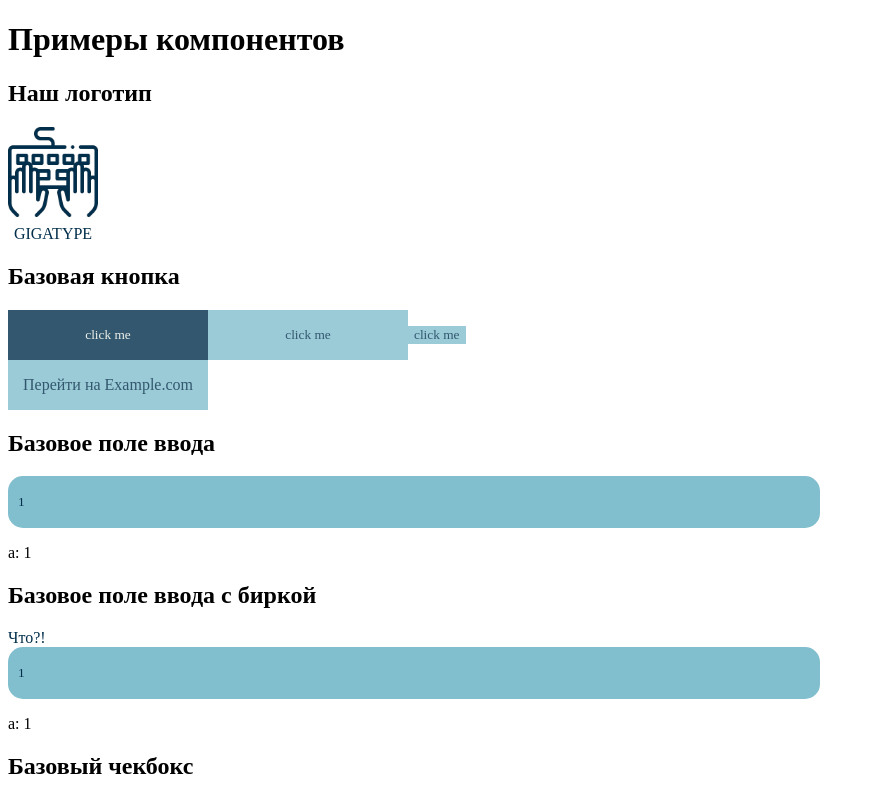
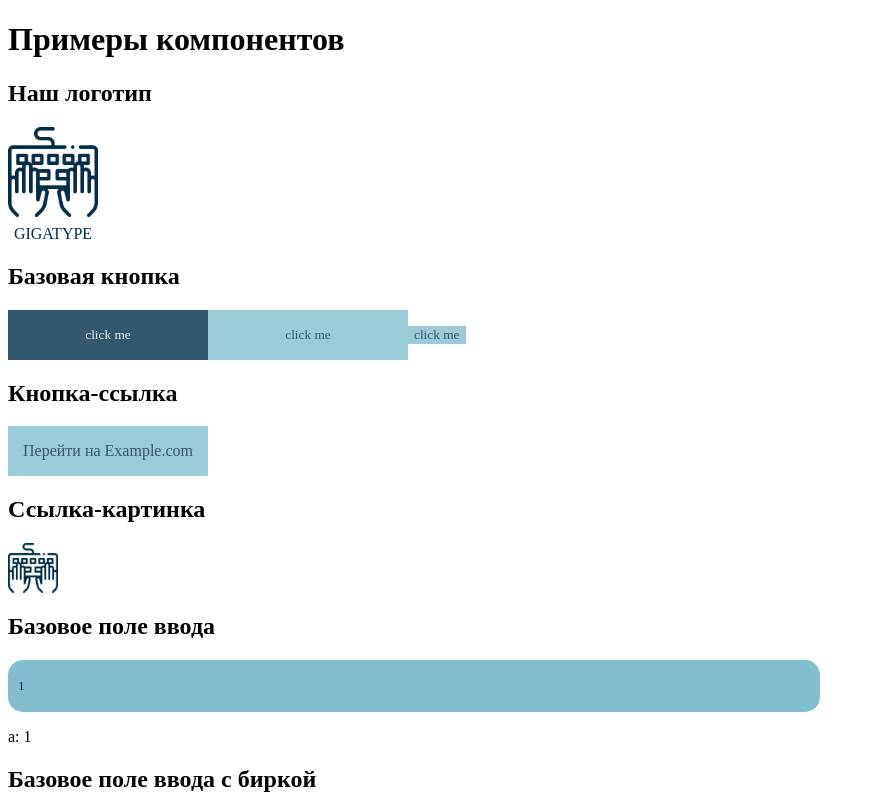
Before and after one commit to golosoman/GigaType, a Vue app in the folder frontend/: page / in a window 1280 px wide. Shown: the top 798 px of the page, without its empty margins (0-875 px from the left). Built offline with nearby package versions, Linux system fonts and the light colour scheme; the HTML template or start-up script is replaced by a standard one.

Commit message:
modify components, add new component ImageLink, refactoring

```diff
--- a/frontend/src/component/UI/button/index.ts
+++ b/frontend/src/component/UI/button/index.ts
@@ -1,4 +1,3 @@
 import BaseButton from "./BaseButton.vue";
-import BaseLink from "./BaseLink.vue";
 
-export { BaseButton, BaseLink };
+export { BaseButton };
--- a/frontend/src/component/UI/checkbox/BaseCheckbox.vue
+++ b/frontend/src/component/UI/checkbox/BaseCheckbox.vue
@@ -54,6 +54,16 @@ export default defineComponent({
     border-radius: 4px;
     margin-right: 10px;
     position: relative;
+    transition: background-color 0.3s, border-color 0.3s;
+    /* Добавляем плавный переход */
+}
+
+/* Эффект затемнения при наведении */
+.checkbox-container:hover .checkmark {
+    background-color: rgba(128, 190, 206, 0.5);
+    /* Полупрозрачный цвет */
+    border-color: #3c6d74;
+    /* Изменяем цвет рамки */
 }
 
 .checkbox-container input:checked+.checkmark {
--- a/frontend/src/component/UI/index.ts
+++ b/frontend/src/component/UI/index.ts
@@ -4,3 +4,4 @@ export * from "./dropdown";
 export * from "./input";
 export * from "./logo";
 export * from "./notification";
+export * from "./link";
--- a/frontend/src/component/UI/button/BaseLink.vue
+++ b/frontend/src/component/UI/link/BaseLink.vue
@@ -20,12 +20,6 @@ export default defineComponent({
             default: ''
         }
     },
-    methods: {
-        handleClick(event: MouseEvent) {
-            // Здесь можно добавить дополнительную логику, если нужно
-            // Например, предотвращение перехода по ссылке при выполнении определенных условий
-        }
-    }
 });
 </script>
 
--- /dev/null
+++ b/frontend/src/component/UI/link/ImageLink.vue
@@ -0,0 +1,49 @@
+<template>
+    <a :href="url" class="image-link" :style="customStyle" target="_blank" rel="noopener noreferrer">
+        <img :src="imageSrc" :alt="altText" class="image-link__image" />
+    </a>
+</template>
+
+<script lang="ts">
+import { defineComponent } from 'vue';
+
+export default defineComponent({
+    name: 'ImageLink',
+    props: {
+        url: {
+            type: String,
+            required: true,
+        },
+        imageSrc: {
+            type: String,
+            required: true,
+        },
+        altText: {
+            type: String,
+            default: 'Image',
+        },
+        customStyle: {
+            type: String,
+            required: false,
+            default: ''
+        },
+    },
+});
+</script>
+
+<style scoped>
+.image-link {
+    display: flex;
+    align-items: center;
+    text-decoration: none;
+    color: inherit;
+    /* Убираем цвет ссылки, чтобы использовать цвет текста */
+}
+
+.image-link__image {
+    max-width: 50px;
+    /* Устанавливаем максимальную ширину для изображения */
+    margin-right: 8px;
+    /* Отступ между изображением и текстом */
+}
+</style>
--- /dev/null
+++ b/frontend/src/component/UI/link/index.ts
@@ -0,0 +1,4 @@
+import BaseLink from "./BaseLink.vue";
+import ImageLink from "./ImageLink.vue";
+
+export { BaseLink, ImageLink };
--- a/frontend/src/component/UI/logo/BaseLogo.vue
+++ b/frontend/src/component/UI/logo/BaseLogo.vue
@@ -1,7 +1,7 @@
 <template>
     <div class="content">
         <div class="logoContainer">
-            <img src="@/assets/Logo.png" alt="Логотип" class="logoImg" :style="customStyleForImg" />
+            <img :src="logoSrc" alt="Логотип" class="logoImg" :style="customStyleForImg" />
             <span class="logoText" :style="customStyleForText">GIGATYPE</span>
         </div>
     </div>
@@ -13,6 +13,10 @@ import { defineComponent } from 'vue';
 export default defineComponent({
     name: 'BaseLogo',
     props: {
+        logoSrc: {
+            type: String,
+            required: true // Делаем этот пропс обязательным
+        },
         customStyleForImg: {
             type: String,
             default: ''
@@ -29,15 +33,12 @@ export default defineComponent({
 .content {
     display: flex;
     align-items: flex-start;
-    /* Выравнивание по верхнему краю для родительского контейнера */
 }
 
 .logoContainer {
     display: flex;
     flex-direction: column;
-    /* Устанавливаем направление колонкой */
     align-items: center;
-    /* Центрируем элементы по горизонтали внутри logoContainer */
 }
 
 .logoImg {
@@ -48,6 +49,5 @@ export default defineComponent({
     font-family: "Alata";
     color: #012E4A;
     margin-top: 8px;
-    /* Отступ между изображением и текстом */
 }
 </style>
--- a/frontend/src/views/HomeView.vue
+++ b/frontend/src/views/HomeView.vue
@@ -1,11 +1,13 @@
 <script setup lang="ts">
-import { BaseButton, BaseInput, BaseInputWithLabel, BaseLogo, BaseDropdown, BaseCheckbox, BaseCheckboxGroup, Toast, BaseLink } from '@/component/UI'
 
 import TrainingField from '@/component/Trainer/TrainingField.vue';
+import ImageUrl from '@/assets/Logo.png'
 import AuthForm from '@/component/Auth/AuthForm.vue';
 import TypingTrainer from '@/component/Trainer/TypingTrainer.vue';
 import { ref } from 'vue';
+import { BaseButton, BaseInput, BaseInputWithLabel, BaseLogo, BaseDropdown, BaseCheckbox, BaseCheckboxGroup, Toast, BaseLink, ImageLink } from '@/component/UI'
 
+const imgUrl = ref(ImageUrl);
 let a = ref("1"); // Просто для теста базовых input
 const login = ref('') // Двусторонняя привязка с полем логин в форме auth
 const password = ref('') // Двусторонняя привязка с полем пароль в форме auth
@@ -20,6 +22,7 @@ const handleSelectedValues = (values: string[]) => {
 const toastVisible = ref(false);
 const toastMessage = ref('');
 const toastType = ref('info');
+
 
 const showToast = (message: string, type: string) => {
   toastMessage.value = message;
@@ -75,7 +78,8 @@ const handleErrorCompletion = (data: any[]) => {
     <div>
       <h1>Примеры компонентов</h1>
       <h2>Наш логотип</h2>
-      <BaseLogo customStyleForImg="width: 90px; height: auto;"></BaseLogo>
+      <BaseLogo :logoSrc="imgUrl" customStyleForImg="width: 90px; height: auto;">
+      </BaseLogo>
     </div>
     <div>
       <h2>Базовая кнопка</h2>
@@ -90,9 +94,14 @@ const handleErrorCompletion = (data: any[]) => {
         click me</BaseButton>
     </div>
     <div>
+      <h2>Кнопка-ссылка</h2>
       <BaseLink href="https://example.com" customStyle="width: 200px; height: 50px;">
         Перейти на Example.com
       </BaseLink>
+    </div>
+    <div>
+      <h2>Ссылка-картинка</h2>
+      <ImageLink url="https://example.com" :imageSrc="imgUrl"></ImageLink>
     </div>
     <div>
       <h2>Базовое поле ввода</h2>
```
